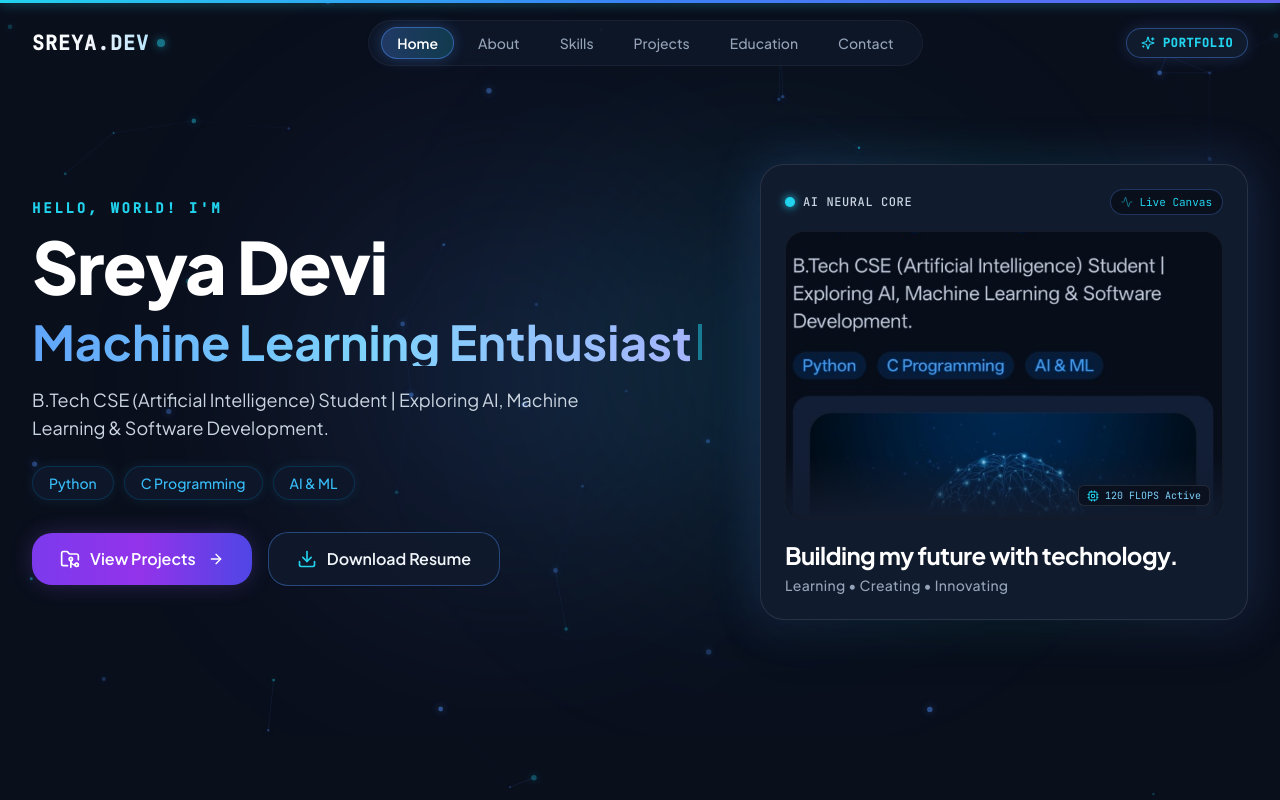
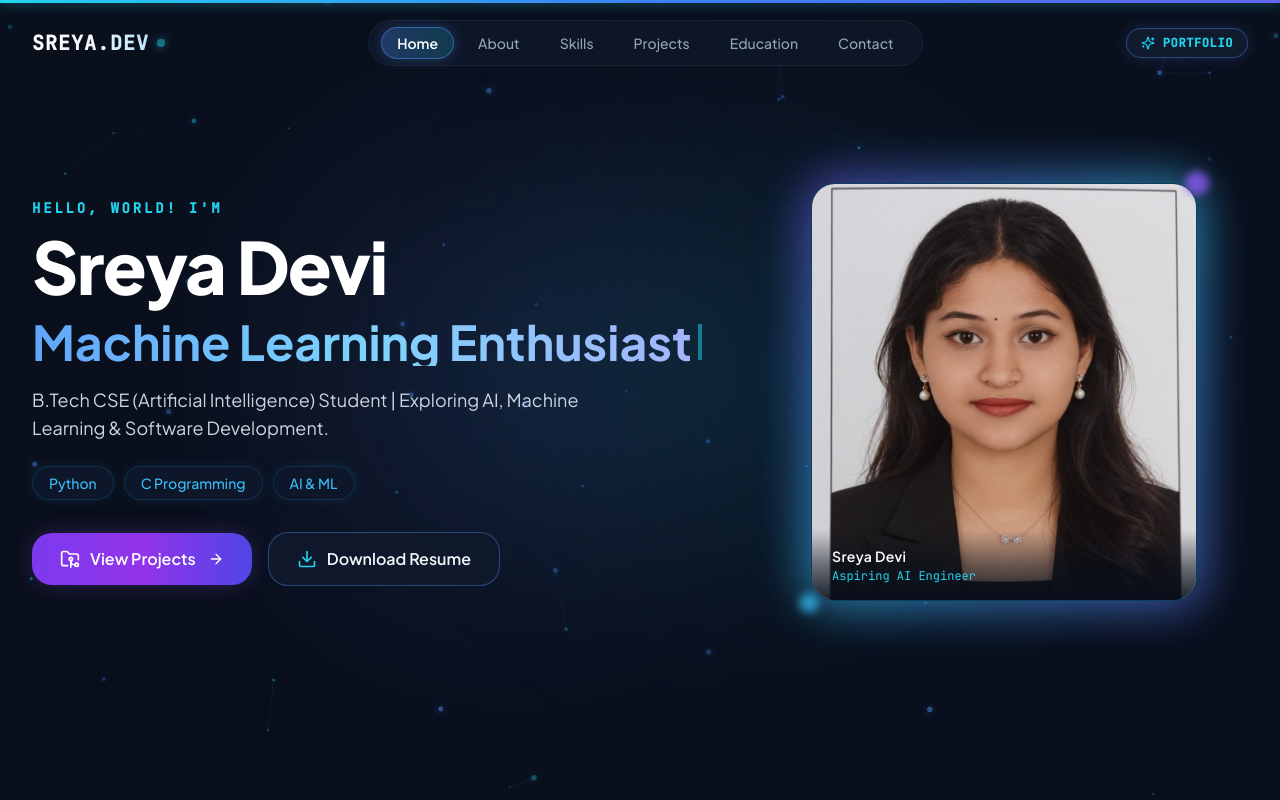
Before and after one commit to sreyadevi2008-ux/sreyadevi.A.Suresh, a React (Vite) app: page / in a window 1280 px wide. Shown: the top 800 px of the page. Built offline with nearby package versions, Linux system fonts and the light colour scheme.

Commit message:
Add profile photo to Hero section

```diff
--- a/src/sections/Hero.jsx
+++ b/src/sections/Hero.jsx
@@ -2,7 +2,6 @@ import React, { useState, useEffect } from 'react';
 import { motion } from 'framer-motion';
 import { ArrowRight, Download, Terminal, Sparkles, FolderGit2 } from 'lucide-react';
 import { personalData } from '../data/portfolioData';
-import NeuralBrainCanvas from '../components/NeuralBrainCanvas';
 import MagneticButton from '../components/MagneticButton';
 
 export default function Hero() {
@@ -172,14 +171,33 @@ FEATURED PROJECTS
             </div>
           </motion.div>
 
-          {/* Right Visual Column: Glowing Neural Network Brain Card (exact match to screenshot) */}
+          {/* Right Visual Column: Profile Photo with glowing card */}
           <motion.div
             initial={{ opacity: 0, x: 30 }}
             animate={{ opacity: 1, x: 0 }}
             transition={{ duration: 0.8, delay: 0.2, ease: [0.16, 1, 0.3, 1] }}
             className="lg:col-span-5 flex justify-center w-full"
           >
-            <NeuralBrainCanvas />
+            <div className="relative group">
+              {/* Outer glow ring */}
+              <div className="absolute -inset-1 rounded-3xl bg-gradient-to-br from-violet-600 via-sky-400 to-indigo-500 opacity-60 blur-xl group-hover:opacity-80 transition-opacity duration-500" />
+              {/* Card */}
+              <div className="relative rounded-3xl overflow-hidden border border-sky-500/30 shadow-[0_0_60px_rgba(56,189,248,0.2)] bg-[#0b1221]">
+                <img
+                  src="/profile.jpg"
+                  alt="Sreya Devi"
+                  className="w-72 h-80 sm:w-80 sm:h-96 lg:w-96 lg:h-[26rem] object-cover object-top"
+                />
+                {/* Bottom overlay badge */}
+                <div className="absolute bottom-0 left-0 right-0 bg-gradient-to-t from-[#060d1a]/90 via-[#060d1a]/50 to-transparent px-5 py-4">
+                  <p className="text-white font-semibold text-sm tracking-wide">{personalData.name}</p>
+                  <p className="text-accent-cyan text-xs font-mono mt-0.5">{personalData.roles[0]}</p>
+                </div>
+              </div>
+              {/* Floating dot accents */}
+              <div className="absolute -top-3 -right-3 w-6 h-6 rounded-full bg-violet-500 blur-sm opacity-80" />
+              <div className="absolute -bottom-3 -left-3 w-5 h-5 rounded-full bg-sky-400 blur-sm opacity-70" />
+            </div>
           </motion.div>
         </div>
       </div>
```
Also changed, not shown: public/profile.jpg (added).
